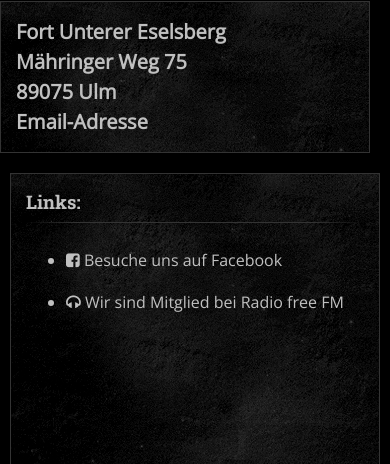
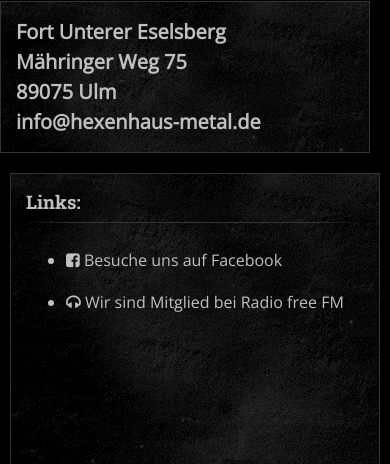
Before and after one commit to reggiD213/hexenhaus-metal.de, a PHP site: template pages/contact.php in a window 390 px wide. Shown: the part 445-909 px from the top of the page. Run offline with PHP 8.4, Linux system fonts and the light colour scheme; the template is opened without the code that fills it, so the values that code supplies are empty; some libraries are stand-ins or nearby versions; some web fonts are replaced.

Commit message:
-E-Mail-Adresses added -Impressum Telephone Number removed -"Today" Date fixed -Andreas Hessner Partner link added

```diff
--- a/pages/contact.php
+++ b/pages/contact.php
@@ -14,7 +14,7 @@
 			Fort Unterer Eselsberg<br>
 			Mähringer Weg 75<br>
 			89075 Ulm<br>
-			<a target="_blank" href="mailto:#">Email-Adresse</a>
+			<a target="_blank" href="mailto:info@hexenhaus-metal.de">info@hexenhaus-metal.de</a>
 		</div>
 	</div>
 </div>
```
